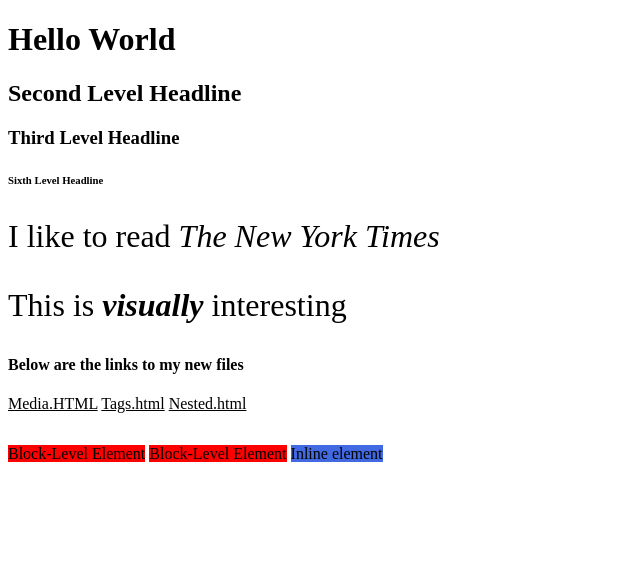
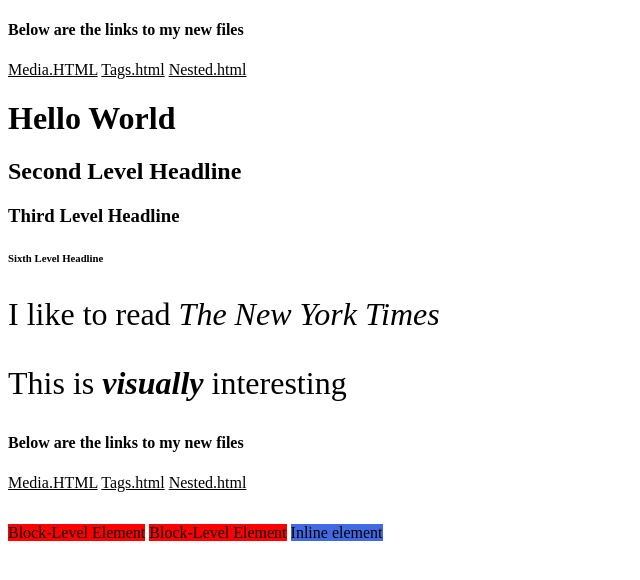
Before and after one commit to kylecurry4/kylecurry4.github.io, a plain HTML site: page index.html in a window 1280 px wide. Shown: the whole page, without its empty margins (0-640 px from the left). Drawn offline with Linux system fonts and the light colour scheme.

Commit message:
Update index.html

```diff
--- a/index.html
+++ b/index.html
@@ -1,10 +1,16 @@
 <!DOCTYPE html>
 <html lang="en">
 <head>
+
 <link rel="stylesheet" href="style.css"
 
 </head>
-
+<nav>
+  <h4>Below are the links to my new files </h4>
+  <a href="Media.html"> Media.HTML</a>
+  <a href="tags.html">Tags.html</a>
+  <a href="nested.html"> Nested.html</a>
+</nav>
 
 <body>
   <h1>Hello World</h1>
```
